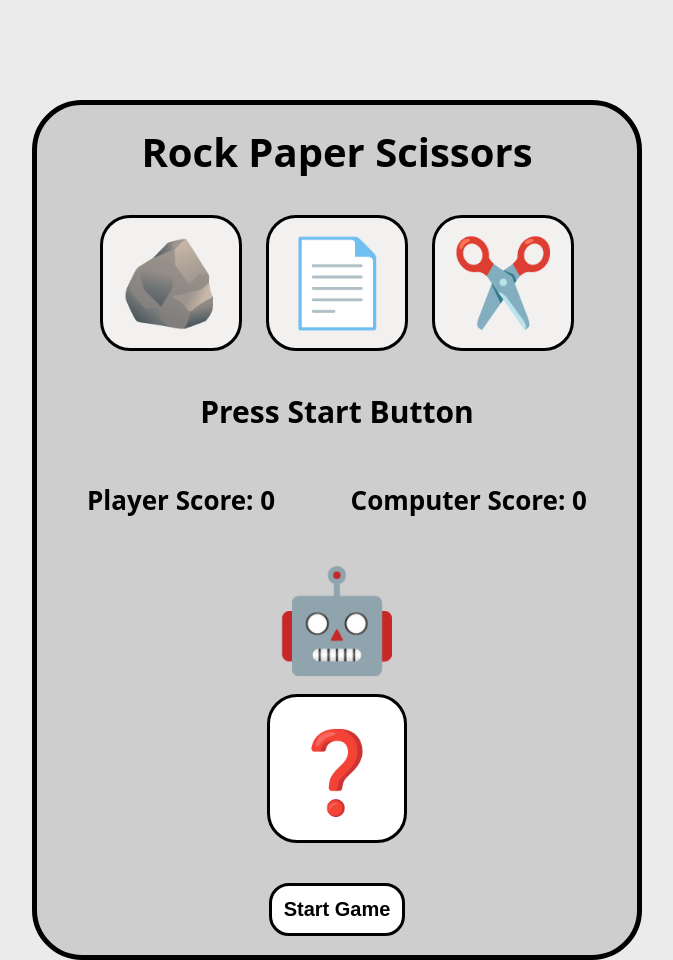
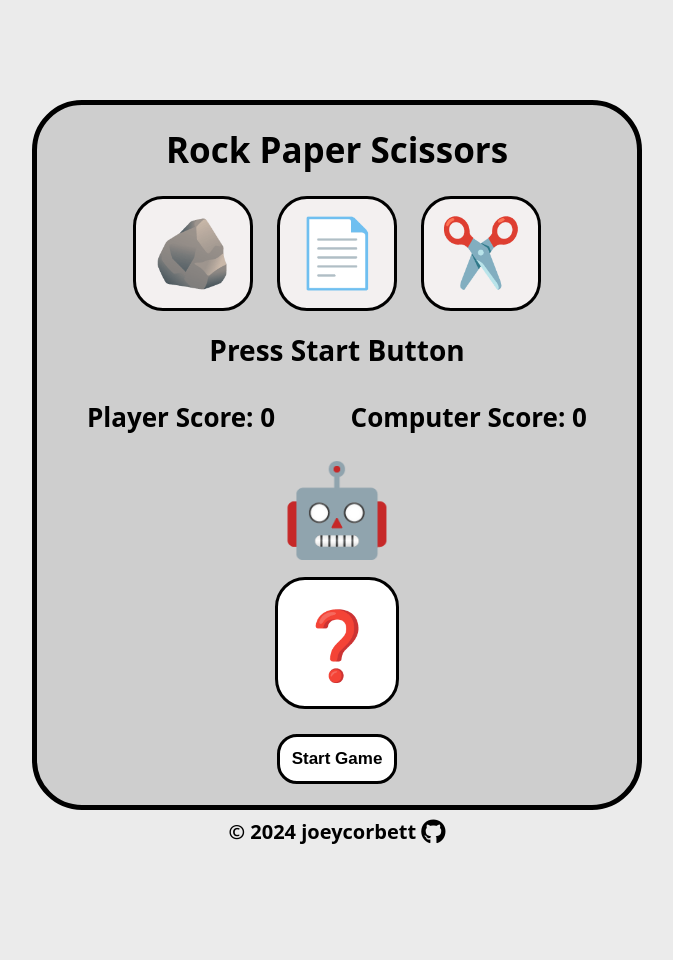
Before and after one commit to JoeyCorbett/Rock-Paper-Scissors, a plain HTML site: page index.html in a window 1280 px wide. Shown: the top 960 px of the page, without its empty margins (303-976 px from the left). Drawn offline with nearby package versions, Linux system fonts and the light colour scheme.

Commit message:
Reduced size of game
Original size made it awkward for users on 1920x1080 screens to view

```diff
--- a/script.js
+++ b/script.js
@@ -76,8 +76,8 @@ function playGame(userChoice, computer) {
         startBtn.textContent = "Play Again";
         isActive = false;
         confetti({
-            particleCount: 100,
-            spread: 70,
+            particleCount: 200,
+            spread: 130,
             origin: { y: 0.6 }
         });
         startBtn.addEventListener("click", () => {
--- a/styles.css
+++ b/styles.css
@@ -1,3 +1,8 @@
+* {
+    margin: 0;
+    padding: 0;
+}
+
 body {
     font-family: system-ui, -apple-system, BlinkMacSystemFont, "Segoe UI", Roboto,
     Oxygen, Ubuntu, Cantarell, "Open Sans", "Helvetica Neue", sans-serif;
@@ -9,8 +14,6 @@ body {
 .mainContainer {
     display: flex;
     justify-content: center;
-    height: 860px;
-
 }
 
 .containerGame {
@@ -19,29 +22,28 @@ body {
     justify-content: center;
     align-items: center;
     border: 5px solid black;
+    height: 700px;
     width: 600px;
     border-radius: 50px;
     background-color: rgb(206, 206, 206);
 }
 
 .results {
-    padding: 20px;
     border-radius: 25px;
 }
 
 .message {
     font-weight: bold;
-    font-size: 30px;
+    font-size: 28px;
     text-align: center;
     margin-top: 10px;
-    margin-bottom: 50px;
 }
 
 .scores {
     display: flex;
     justify-content: space-between;
     width: 500px;
-    margin-top: 60px;
+    margin-top: 40px;
     margin-bottom: 10px;
 }
 .pScore, .cScore {
@@ -54,7 +56,7 @@ body {
     padding: 15px;
     border: 3px solid black;
     border-radius: 30px;
-    font-size: 85px;
+    font-size: 67px;
     background-color: rgb(243, 240, 240);
     margin: 10px;
     transition: transform 0.2s, box-shadow 0.2s;
@@ -66,8 +68,9 @@ body {
 }
 
 #header {
-    font-size: 40px;
-    margin-top: 0px;
+    font-size: 35px;
+    margin-top: 10px;
+    margin-bottom: 13px;
 }
 
 .computerContainer {
@@ -75,10 +78,10 @@ body {
 }
 
 .computerContainer span {
-    font-size: 80px;
+    font-size: 67px;
 }
 .computerContainer h1, span {
-    font-size: 100px;
+    font-size: 90px;
     margin-bottom: 25px;
     margin-top: -10px;
     text-align: center;
@@ -94,11 +97,11 @@ body {
 
 .startBtn {
     border: 3px solid black;
-    font-size: 20px;
+    font-size: 17px;
     background-color: white;
     border-radius: 20px;
     padding: 12px;
-    margin-top: 15px;
+    margin-bottom: 10px;
     font-weight: bold;
     transition: transform 0.1s;
     animation: pulse .5s infinite;
@@ -112,6 +115,7 @@ footer {
     display: flex;
     justify-content: center;
     align-items: center;
+    margin-top: 8px;
 }
 footer p{
     text-align: center;
```
